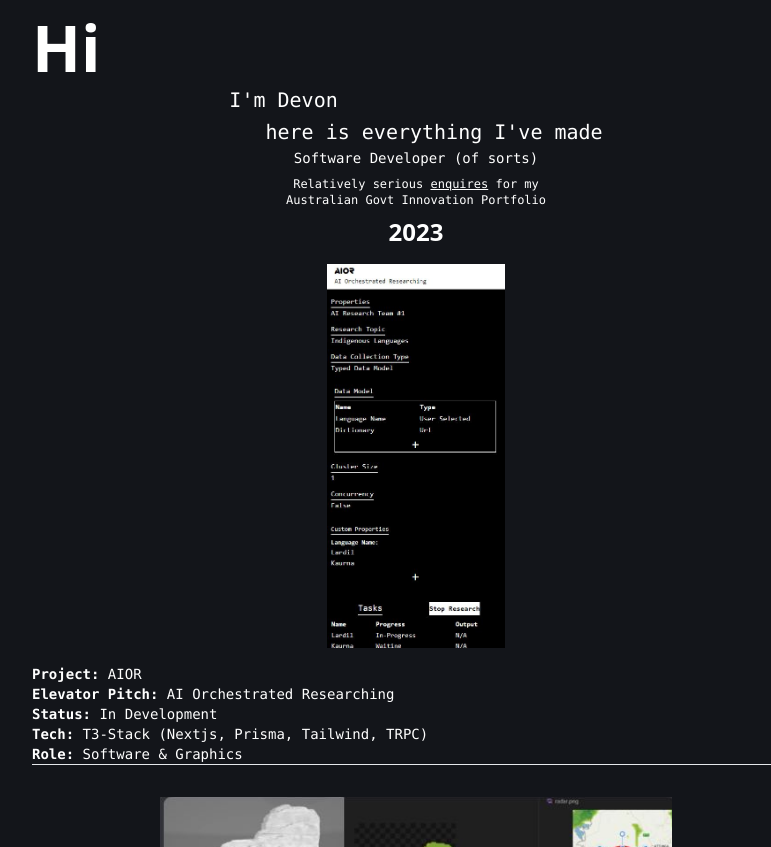
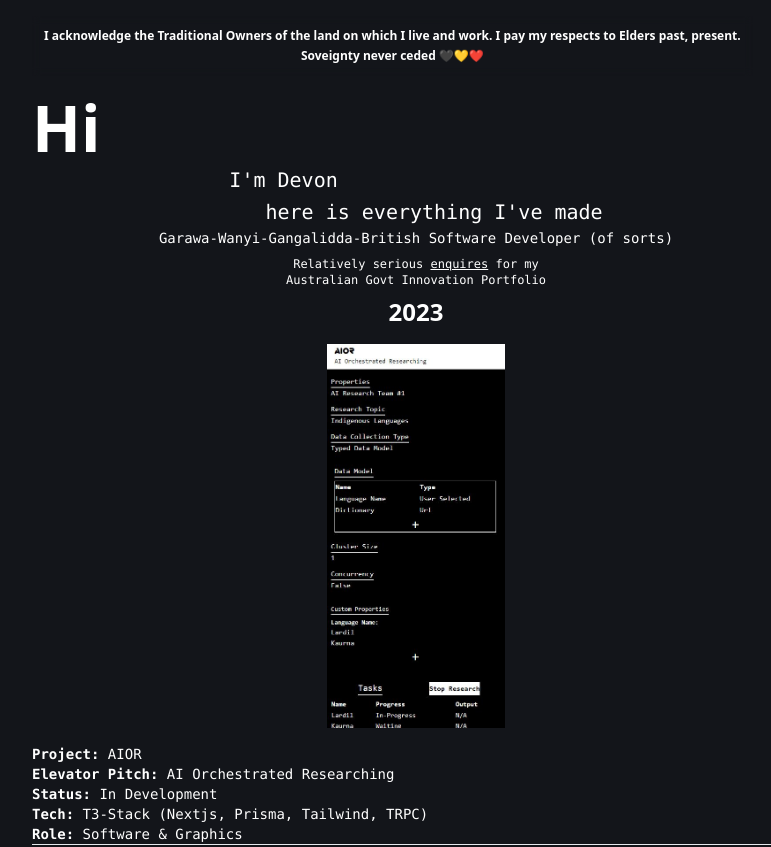
Before and after one commit to dcrebbin/devon-personal-portfolio, an Astro site: page / in a window 1280 px wide. Shown: the top 847 px of the page, without its empty margins (224-995 px from the left). Built offline with nearby package versions, Linux system fonts and the light colour scheme; Astro itself is replaced by a stand-in of ours.

Commit message:
added acknowledgemnet

```diff
--- a/src/pages/index.astro
+++ b/src/pages/index.astro
@@ -5,13 +5,18 @@ import { PROJECTS } from "../constants";
 
 <Layout title="Welcome to Astro.">
   <main>
-    <div class="flex flex-col items-center font-mono">
+    <div class="text-xs text-center fixed backdrop-blur-sm p-3 flex flex-col font-bold gap-1">
+      <p>I acknowledge the Traditional Owners of the land on which I live and work. I pay my respects to Elders past, present.</p>
+      <p>Soveignty never ceded 🖤💛❤️</p>
+    </div>
+    <div class="flex flex-col items-center font-mono pt-20">
       <h1 class="m-0 p-0 flex w-full text-start justify-start h-1 font-sans">Hi</h1>
       <h2>I'm Devon<br />&nbsp;&nbsp; here is everything I've made</h2>
-      <h3 class="text-sm">Software Developer (of sorts)</h3>
+      <h3 class="text-sm">Garawa-Wanyi-Gangalidda-British Software Developer (of sorts)</h3>
       <div class="">
         <p class="w-80 text-center text-xs my-2">Relatively serious <a class="underline" href="mailto:devon@artvuu.group">enquires</a> for my Australian Govt Innovation Portfolio</p>
       </div>
+
     </div>
     <div class="flex flex-col items-center">
       <div>
```
